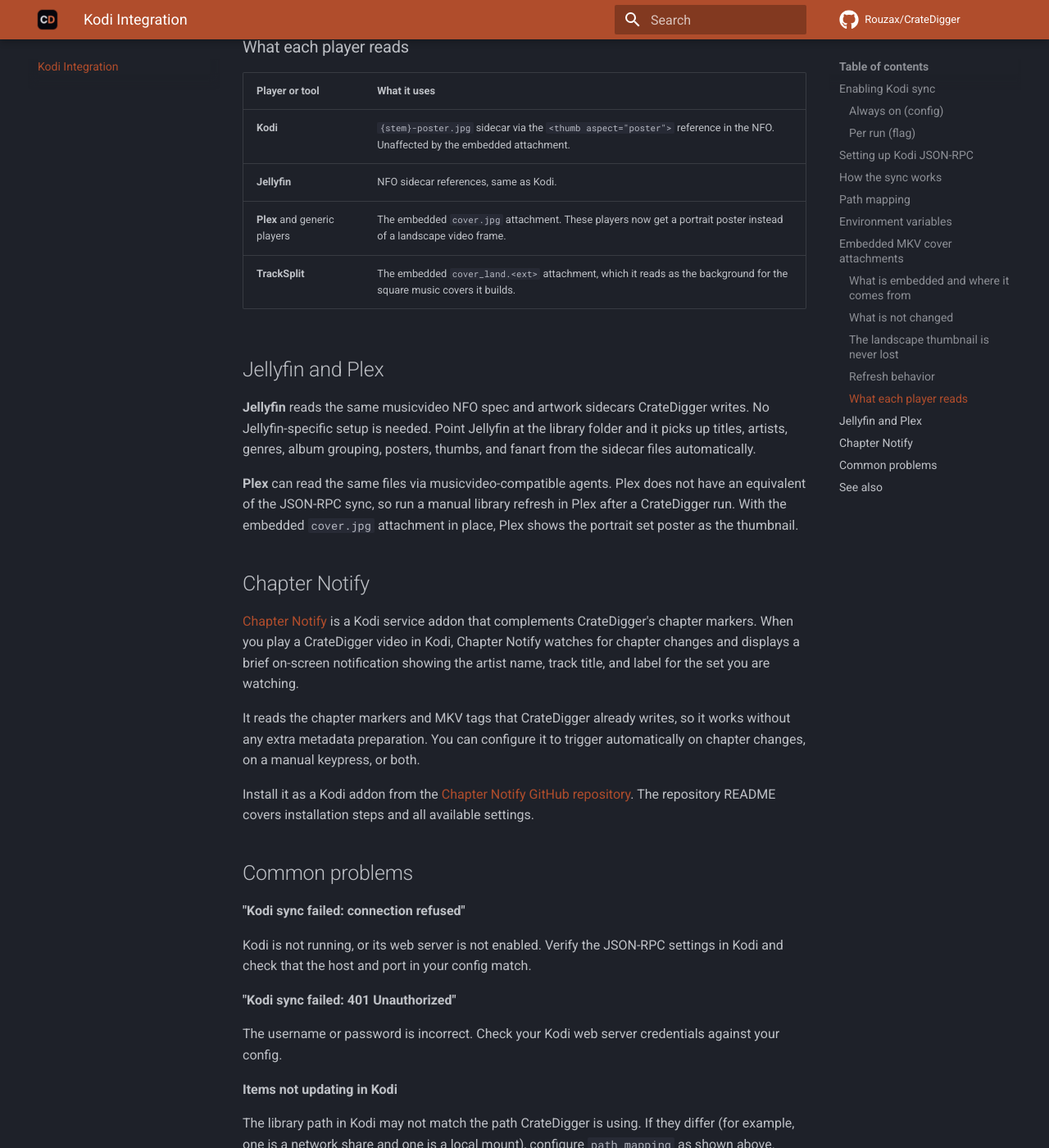
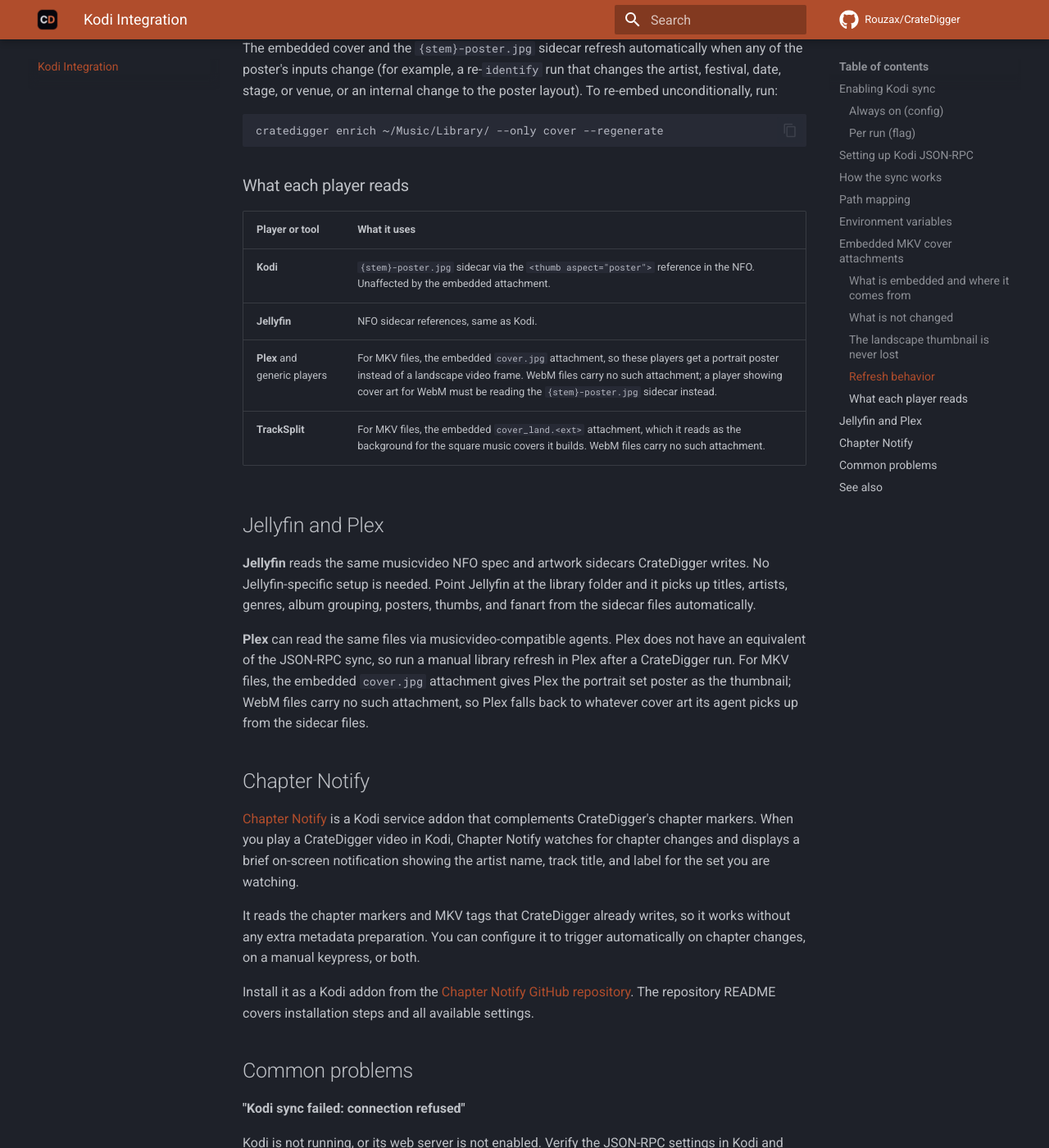
Before and after one commit to Rouzax/CrateDigger, an MkDocs documentation site: the page built from docs/kodi-integration.md, in a window 1280 px wide and 1400 px high, scrolled down 3873 px. Shown: the whole window at 82% size. Built offline with MkDocs 1.6.1 and Material for MkDocs 9.7.7, drawn with Linux system fonts in a browser that asks for light colours; comment, search, counter and statistics services are not loaded; some of the changed text lies outside the part shown.

Commit message:
docs(cover): WebM cannot carry attachments; cover embed is MKV-only

```diff
--- a/docs/kodi-integration.md
+++ b/docs/kodi-integration.md
@@ -85,7 +85,9 @@
 
 ## Embedded MKV cover attachments
 
-CrateDigger embeds the set poster directly into each MKV or WEBM file as a named cover attachment. This lets video players that read embedded cover art show a proper portrait poster instead of a landscape video frame.
+CrateDigger embeds the set poster directly into each MKV file as a named cover attachment. This lets video players that read embedded cover art show a proper portrait poster instead of a landscape video frame.
+
+WebM files cannot carry attachments (the WebM specification has no Attachments element), so CrateDigger does not embed cover art into `.webm` files and strips any image attachments a previous version or the source left behind. WebM cover art is served from the `{stem}-poster.jpg` and `{stem}-thumb.jpg` sidecar files instead. Tag writes and chapter markers are unaffected: both are part of the WebM specification and continue to work exactly as they do for MKV.
 
 ### What is embedded and where it comes from
 
@@ -122,14 +124,14 @@
 |----------------|-------------|
 | **Kodi** | `{stem}-poster.jpg` sidecar via the `<thumb aspect="poster">` reference in the NFO. Unaffected by the embedded attachment. |
 | **Jellyfin** | NFO sidecar references, same as Kodi. |
-| **Plex** and generic players | The embedded `cover.jpg` attachment. These players now get a portrait poster instead of a landscape video frame. |
-| **TrackSplit** | The embedded `cover_land.<ext>` attachment, which it reads as the background for the square music covers it builds. |
+| **Plex** and generic players | For MKV files, the embedded `cover.jpg` attachment, so these players get a portrait poster instead of a landscape video frame. WebM files carry no such attachment; a player showing cover art for WebM must be reading the `{stem}-poster.jpg` sidecar instead. |
+| **TrackSplit** | For MKV files, the embedded `cover_land.<ext>` attachment, which it reads as the background for the square music covers it builds. WebM files carry no such attachment. |
 
 ## Jellyfin and Plex
 
 **Jellyfin** reads the same musicvideo NFO spec and artwork sidecars CrateDigger writes. No Jellyfin-specific setup is needed. Point Jellyfin at the library folder and it picks up titles, artists, genres, album grouping, posters, thumbs, and fanart from the sidecar files automatically.
 
-**Plex** can read the same files via musicvideo-compatible agents. Plex does not have an equivalent of the JSON-RPC sync, so run a manual library refresh in Plex after a CrateDigger run. With the embedded `cover.jpg` attachment in place, Plex shows the portrait set poster as the thumbnail.
+**Plex** can read the same files via musicvideo-compatible agents. Plex does not have an equivalent of the JSON-RPC sync, so run a manual library refresh in Plex after a CrateDigger run. For MKV files, the embedded `cover.jpg` attachment gives Plex the portrait set poster as the thumbnail; WebM files carry no such attachment, so Plex falls back to whatever cover art its agent picks up from the sidecar files.
 
 ## Chapter Notify
 
```
Also changed, not shown: CHANGELOG.md (+4 -0 lines), docs/faq.md (+1 -1 lines), docs/getting-started.md (+6 -2 lines).
